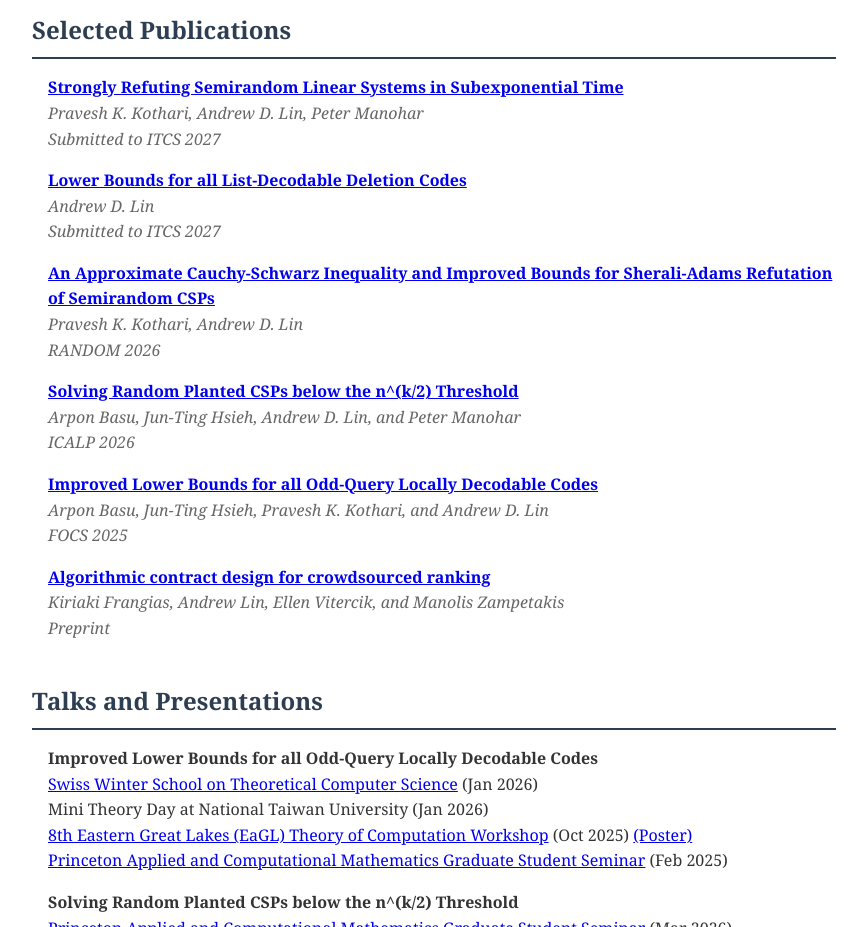
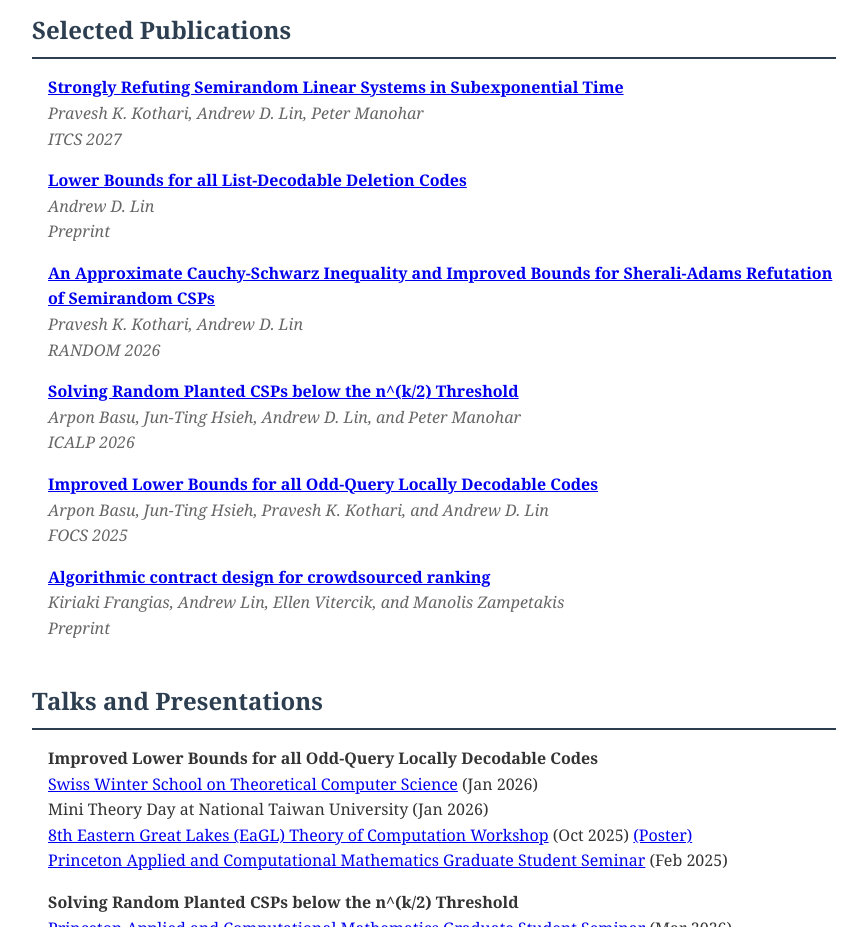
Before and after one commit to andrewdlin/andrewdlin.github.io, a plain HTML site: page index.html in a window 1280 px wide. Shown: the part 820-1747 px from the top of the page, without its empty margins (206-1073 px from the left). Drawn offline with Linux system fonts and the light colour scheme.

Commit message:
Update index.html

```diff
--- a/index.html
+++ b/index.html
@@ -144,12 +144,12 @@
             <div class="publication">
                 <div class="publication-title"><a href = "https://arxiv.org/abs/2609.30052">Strongly Refuting Semirandom Linear Systems in Subexponential Time</a></div>
                 <div class="publication-details">Pravesh K. Kothari, Andrew D. Lin, Peter Manohar</div>
-                <div class="publication-details">Submitted to ITCS 2027</div>
+                <div class="publication-details">ITCS 2027</div>
             </div>
             <div class="publication">
                 <div class="publication-title"><a href = "https://arxiv.org/abs/2609.26650">Lower Bounds for all List-Decodable Deletion Codes</a></div>
                 <div class="publication-details">Andrew D. Lin</div>
-                <div class="publication-details">Submitted to ITCS 2027</div>
+                <div class="publication-details">Preprint</div>
             </div>
             <div class="publication">
                 <div class="publication-title"><a href = "https://arxiv.org/abs/2608.18048">An Approximate Cauchy-Schwarz Inequality and Improved Bounds for Sherali-Adams Refutation of Semirandom CSPs</a></div>
```
